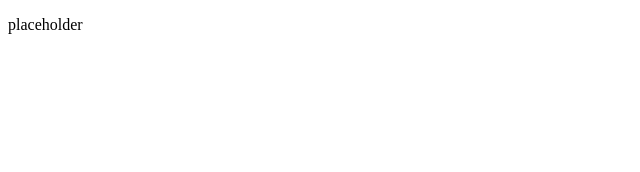
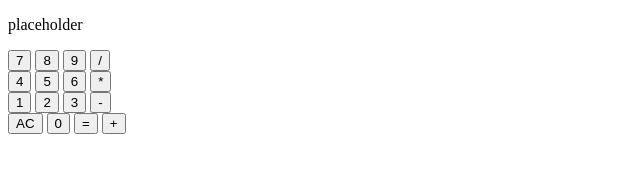
Before and after one commit to dcheng2022/odin-calculator, a plain HTML site: page index.html in a window 1280 px wide. Shown: the whole page, without its empty margins (0-640 px from the left). Drawn offline with Linux system fonts and the light colour scheme.

Commit message:
Add div containers and button elements for calculator keypad

```diff
--- a/index.html
+++ b/index.html
@@ -8,9 +8,32 @@
     </head>
 
     <body>
-        <!--create elements for a calculator keypad, buttons for each digit, function, and equals key-->
-        <!--create display for the calculator and fill in with placeholder numbers-->
-        <!--add a clear button-->
         <p class="text-container">placeholder</p>
+        <div class="button-container">
+            <div class="row-one">
+                <button>7</button>
+                <button>8</button>
+                <button>9</button>
+                <button>/</button>
+            </div>
+            <div class="row-two">
+                <button>4</button>
+                <button>5</button>
+                <button>6</button>
+                <button>*</button>
+            </div>
+            <div class="row-three">
+                <button>1</button>
+                <button>2</button>
+                <button>3</button>
+                <button>-</button>
+            </div>
+            <div class="row-four">
+                <button>AC</button>
+                <button>0</button>
+                <button>=</button>
+                <button>+</button>
+            </div>
+        </div>
     </body>
 </html>
```
